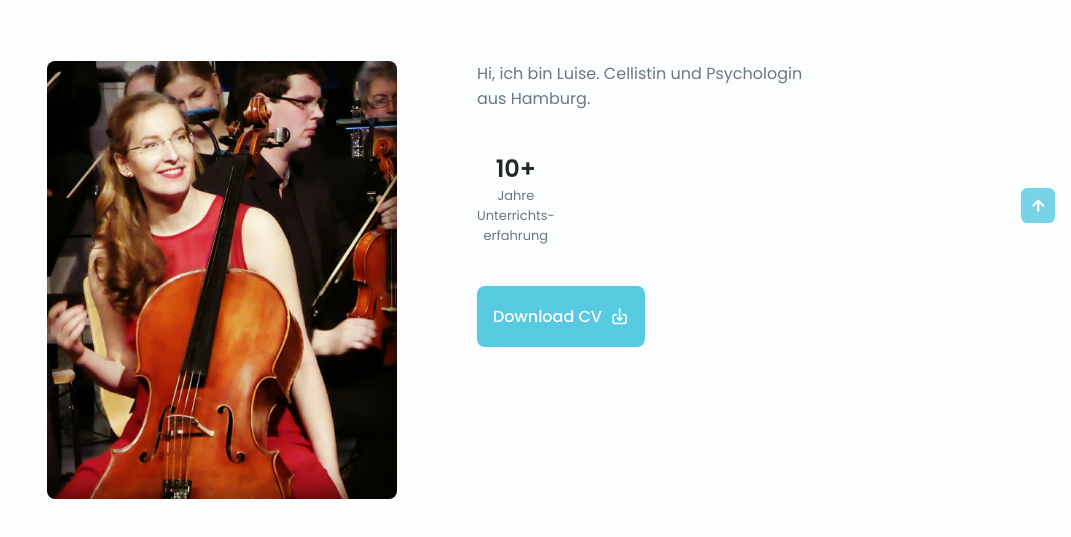
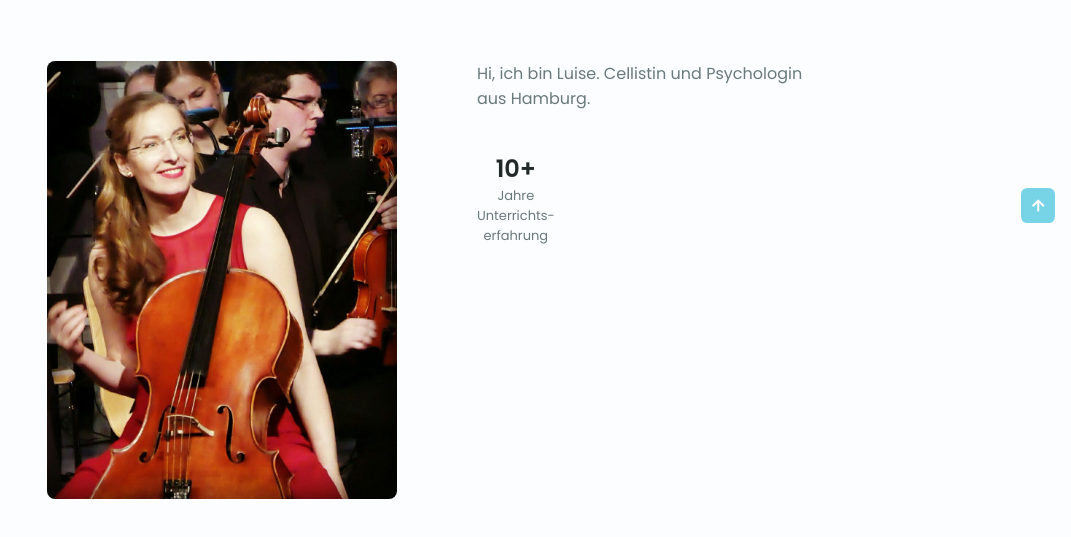
Before and after one commit to luise-frappier/luise-frappier.github.io, a plain HTML site: page index.html in a window 1280 px wide. Shown: the part 737-1274 px from the top of the page, without its empty margins (209-1280 px from the left). Drawn offline with nearby package versions, Linux system fonts and the light colour scheme.

Commit message:
Update index.html

```diff
--- a/index.html
+++ b/index.html
@@ -78,7 +78,7 @@
                                     165.547 130.807 187.559 100.226 186.353C69.6454 185.297 41.0228 161.023 21.7403
                                     129.362C2.45775 97.8511 -7.48481 59.1033 6.67581 34.5279C20.9871 10.1032 59.7028
                                     -0.149132 97.9666 0.00163737C136.23 0.303176 174.193 10.857 190.312 36.4879Z"/>
-                                    <image class="home__blob-img" x="" xlink:href="packages/images/P1056339_BW.jpg"/>
+                                    <image class="home__blob-img" x="" xlink:href="packages/images/Luise_Frappier_Bewerbungsfoto.jpeg"/>
                                 </g>
                             </svg>
                         </div>
@@ -112,11 +112,6 @@
                             </div>
                         </div>
 
-                        <div class="about__buttons">
-                            <a download="" href="packages/pdf/" class="button button--flex">
-                                Download CV<i class="uil uil-download-alt button__icon"></i>
-                            </a>
-                        </div>
                     </div>
                 </div>
             </section>
```
